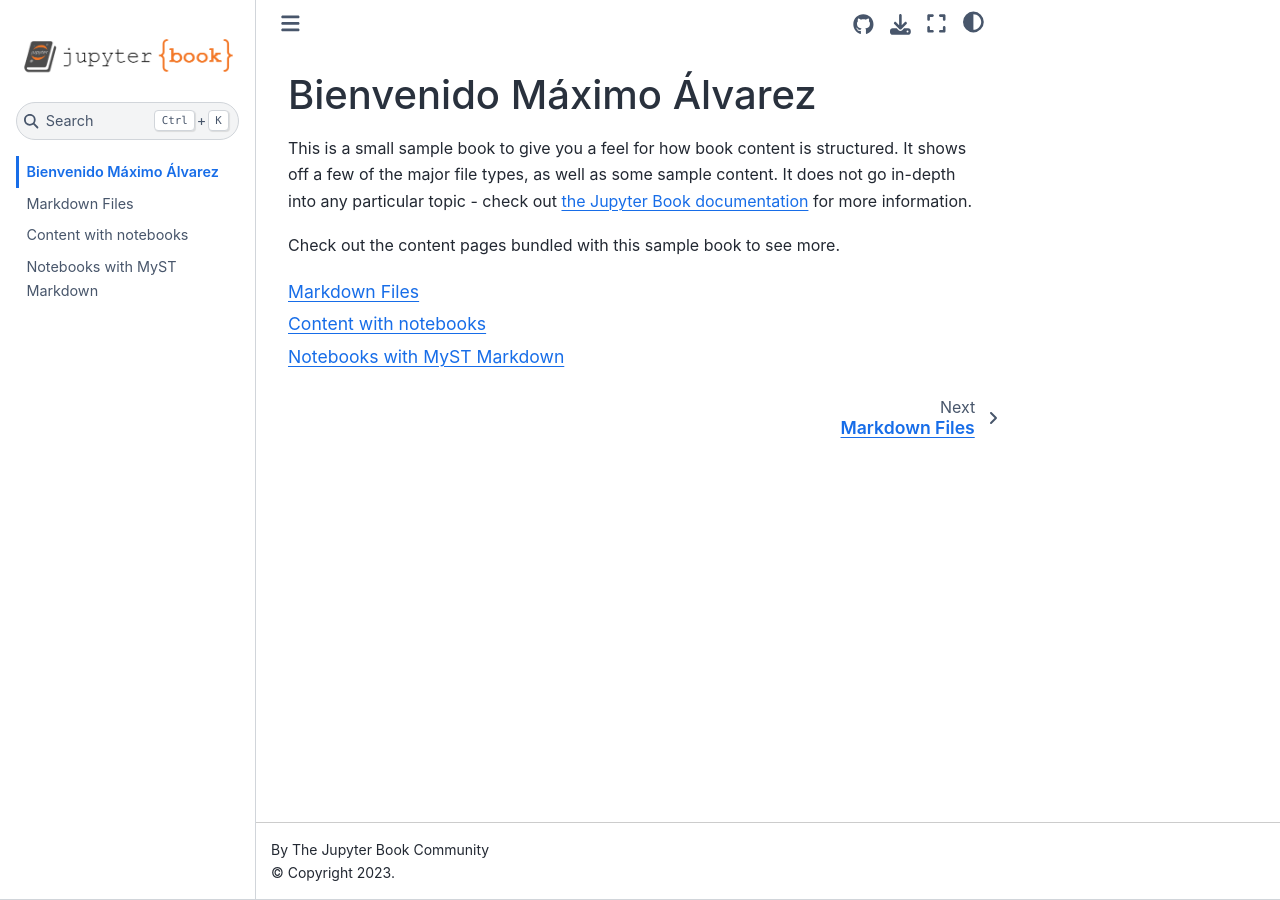
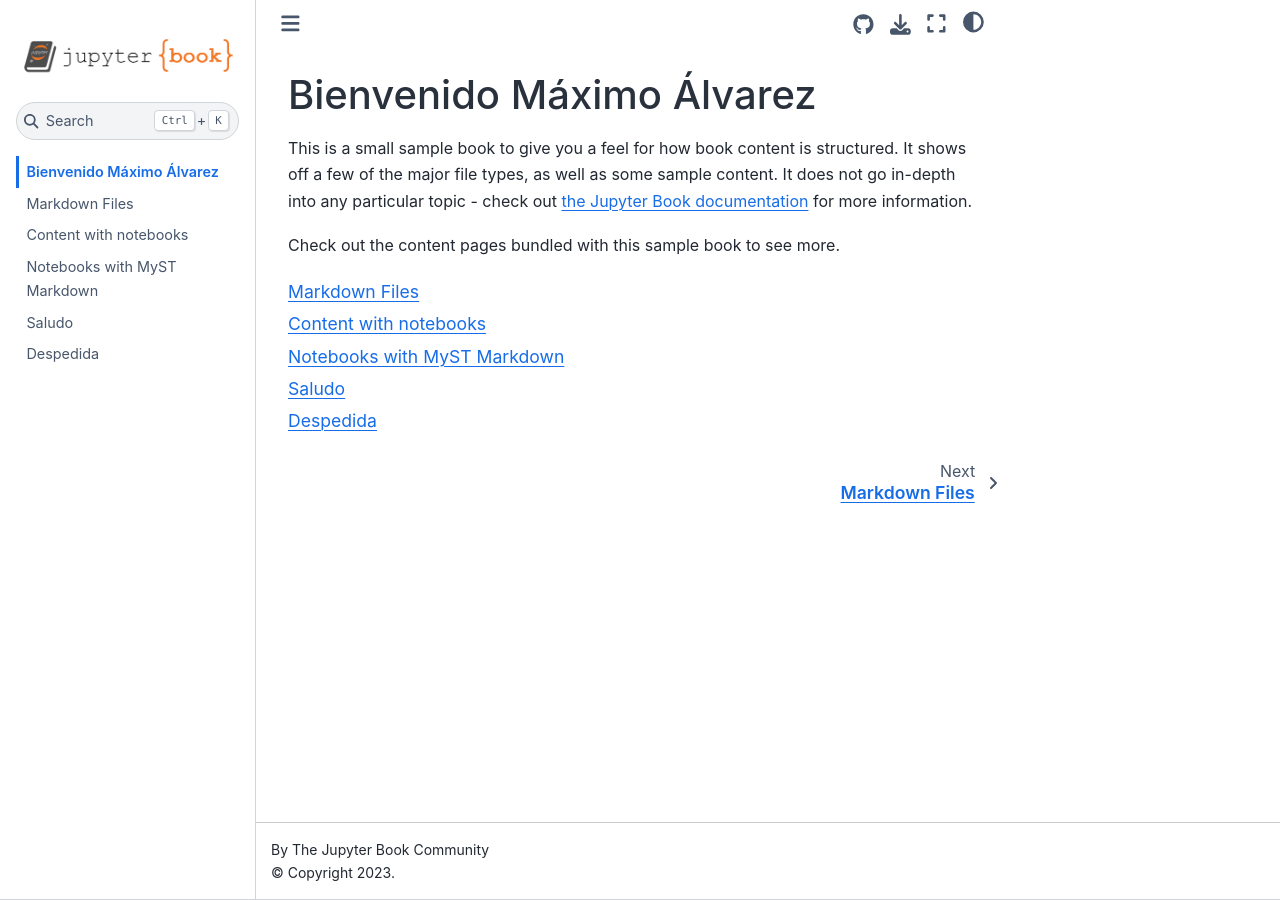
Before and after one commit to maalvarezp/DSDM-milibro, a Jupyter Book: the page built from intro.md, in a window 1280 px wide. Built offline with Jupyter Book 1.0.4 settings and Sphinx 7.4.7 and the Sphinx Book theme 1.1.4, drawn with Linux system fonts in a browser that asks for light colours.

Commit message:
nuevas paginas

```diff
--- a/_toc.yml
+++ b/_toc.yml
@@ -7,3 +7,5 @@ chapters:
 - file: markdown
 - file: notebooks
 - file: markdown-notebooks
+- file: saludo
+- file: despedida
--- /dev/null
+++ b/despedida.md
@@ -0,0 +1,3 @@
+# Despedida
+
+Muchas gracias
--- /dev/null
+++ b/saludo.md
@@ -0,0 +1,3 @@
+# Saludo
+
+Hola
```
